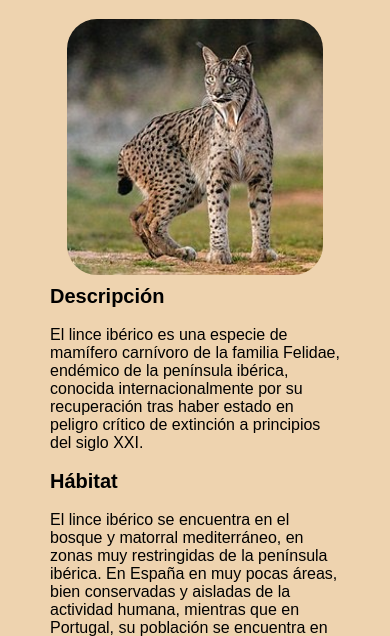
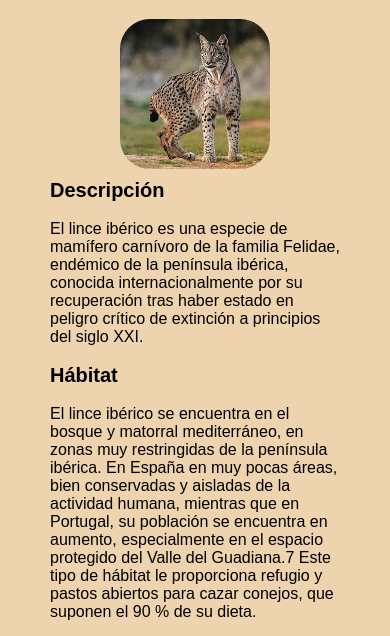
Before and after one commit to Daniiiiell/Pagina_final_Daniel, a plain HTML site: page linceEstilo.html in a window 390 px wide. Shown: the part 190-826 px from the top of the page. Drawn offline with Linux system fonts and the light colour scheme.

Commit message:
Update hojaEstilosAnimales.css

```diff
--- a/css/hojaEstilosAnimales.css
+++ b/css/hojaEstilosAnimales.css
@@ -281,4 +281,7 @@ justify-content: center;
     #check:checked ~ .menu{
         right:0;
     }
+    .animalImg{
+        height: 150px;
+    }
 }
```
